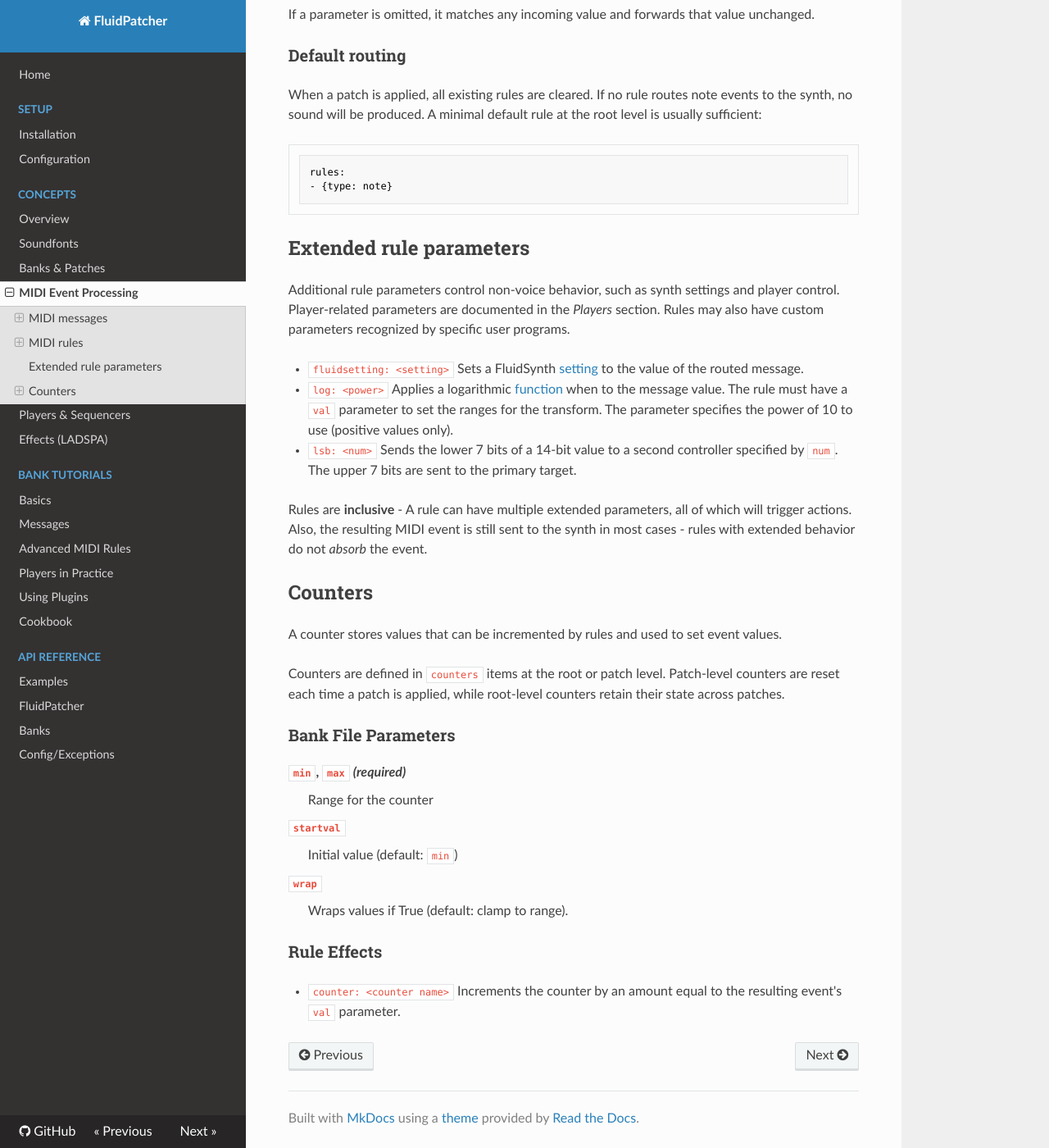
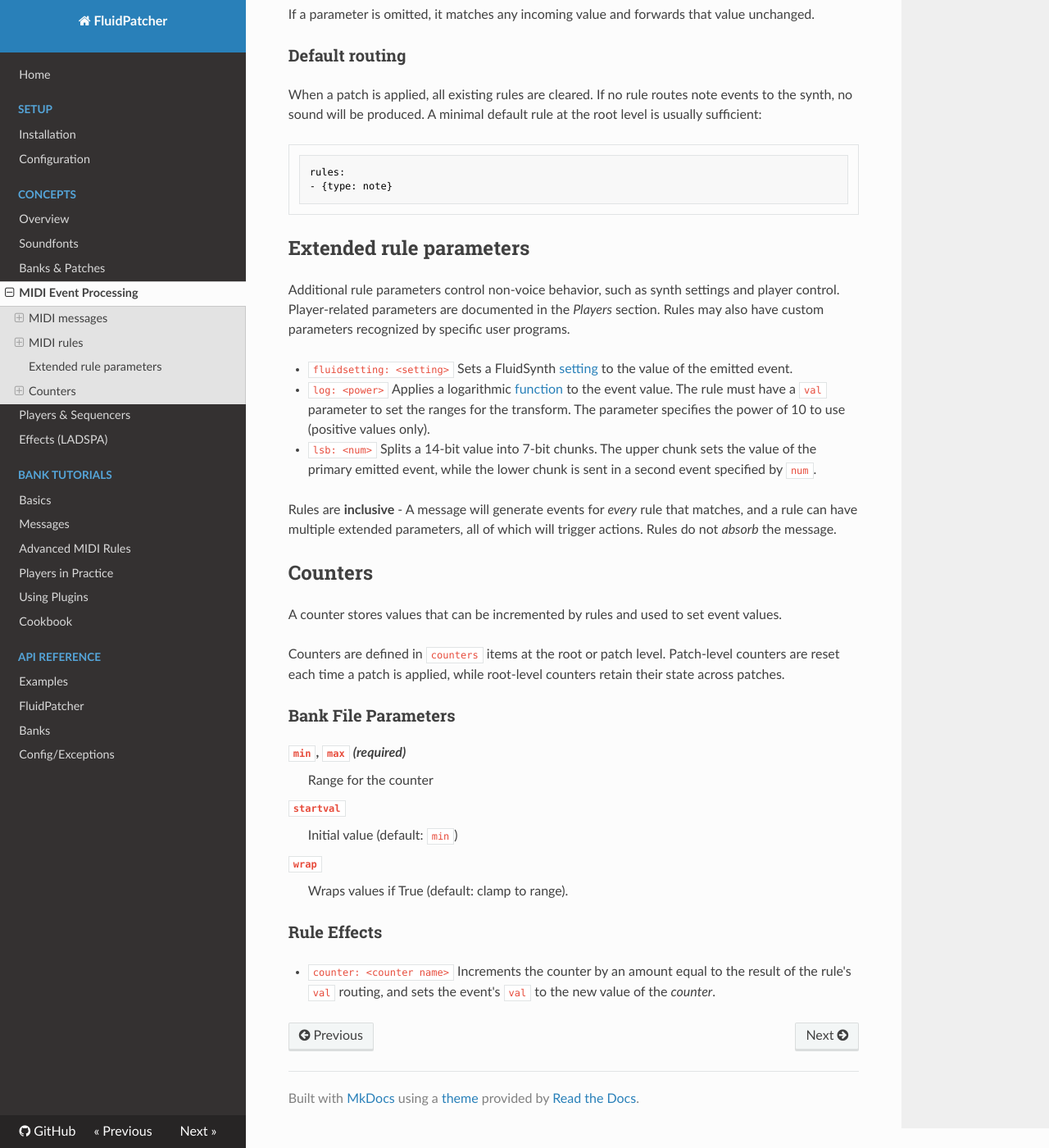
Before and after one commit to GeekFunkLabs/fluidpatcher, an MkDocs documentation site: the page built from docs/concepts/midi.md, in a window 1280 px wide and 1400 px high, scrolled down 2660 px. Shown: the whole window at 82% size. Built offline with MkDocs 1.6.1, drawn with Linux system fonts in a browser that asks for light colours; nearby versions of some CDN libraries; some of the changed text lies outside the part shown.

```diff
--- a/docs/concepts/midi.md
+++ b/docs/concepts/midi.md
@@ -118,7 +118,7 @@ The parameters `chan`, `num`, and `val` support the following forms:
   For `chan`, matches a single channel and produces events on all target
   channels. For `num` and `val`, behaves like `<from>=<tomin>`.
 
-* `<min>-<max>*<mul>[+|-]<val>`
+* `<min>-<max>*<mul>{+|-}<val>`
   Matches a range, applies a multiplier, and adds an offset.
 
 If a parameter is omitted, it matches any incoming value and forwards
@@ -145,23 +145,23 @@ recognized by specific user programs.
 * `fluidsetting: <setting>`
   Sets a FluidSynth
   [setting](https://www.fluidsynth.org/api/fluidsettings.xml)
-  to the value of the routed message.
+  to the value of the emitted event.
 
 * `log: <power>`
   Applies a logarithmic
-  [function](https://www.desmos.com/calculator/gactb1ql9e) when
-  to the message value. The rule must have a `val` parameter to set
+  [function](https://www.desmos.com/calculator/gactb1ql9e)
+  to the event value. The rule must have a `val` parameter to set
   the ranges for the transform. The parameter specifies the power of 10
   to use (positive values only).
 
 * `lsb: <num>`
-  Sends the lower 7 bits of a 14-bit value to a second controller
-  specified by `num`. The upper 7 bits are sent to the primary target.
+  Splits a 14-bit value into 7-bit chunks. The upper chunk sets the
+  value of the primary emitted event, while the lower chunk is sent
+  in a second event specified by `num`.
 
-Rules are **inclusive** - A rule can have multiple extended parameters,
-all of which will trigger actions. Also, the resulting MIDI event is
-still sent to the synth in most cases - rules with extended behavior
-do not *absorb* the event.
+Rules are **inclusive** - A message will generate events for *every*
+rule that matches, and a rule can have multiple extended parameters,
+all of which will trigger actions. Rules do not *absorb* the message.
 
 ## Counters
 
@@ -186,5 +186,6 @@ root-level counters retain their state across patches.
 ### Rule Effects
 
 * `counter: <counter name>`
-  Increments the counter by an amount equal to the resulting event's
-  `val` parameter.
+  Increments the counter by an amount equal to the result of the rule's
+  `val` routing, and sets the event's `val` to the new value of the
+  *counter*.
```
Also changed, not shown: docs/api/examples.md (+4 -5 lines), docs/concepts/players.md (+1 -1 lines), src/fluidpatcher/data/banks/testbank.yaml (+10 -14 lines), 3 other files.
